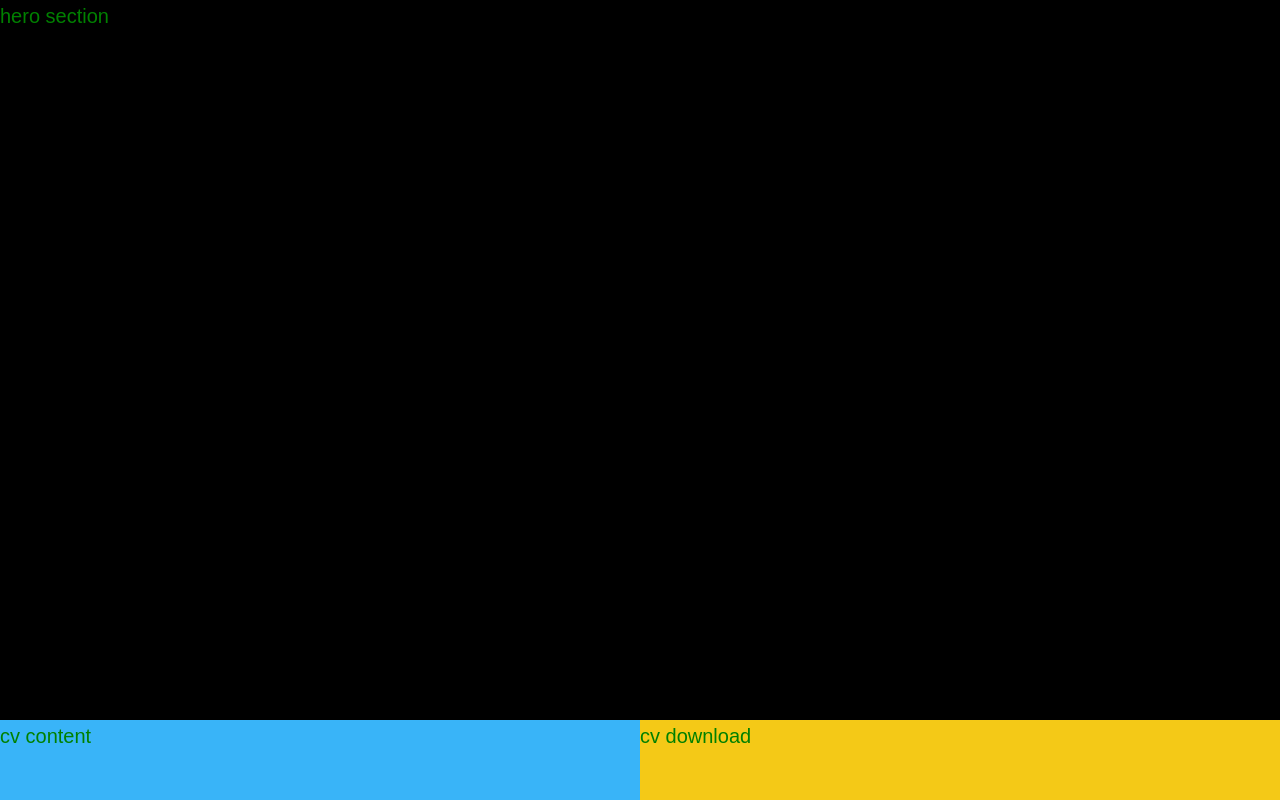
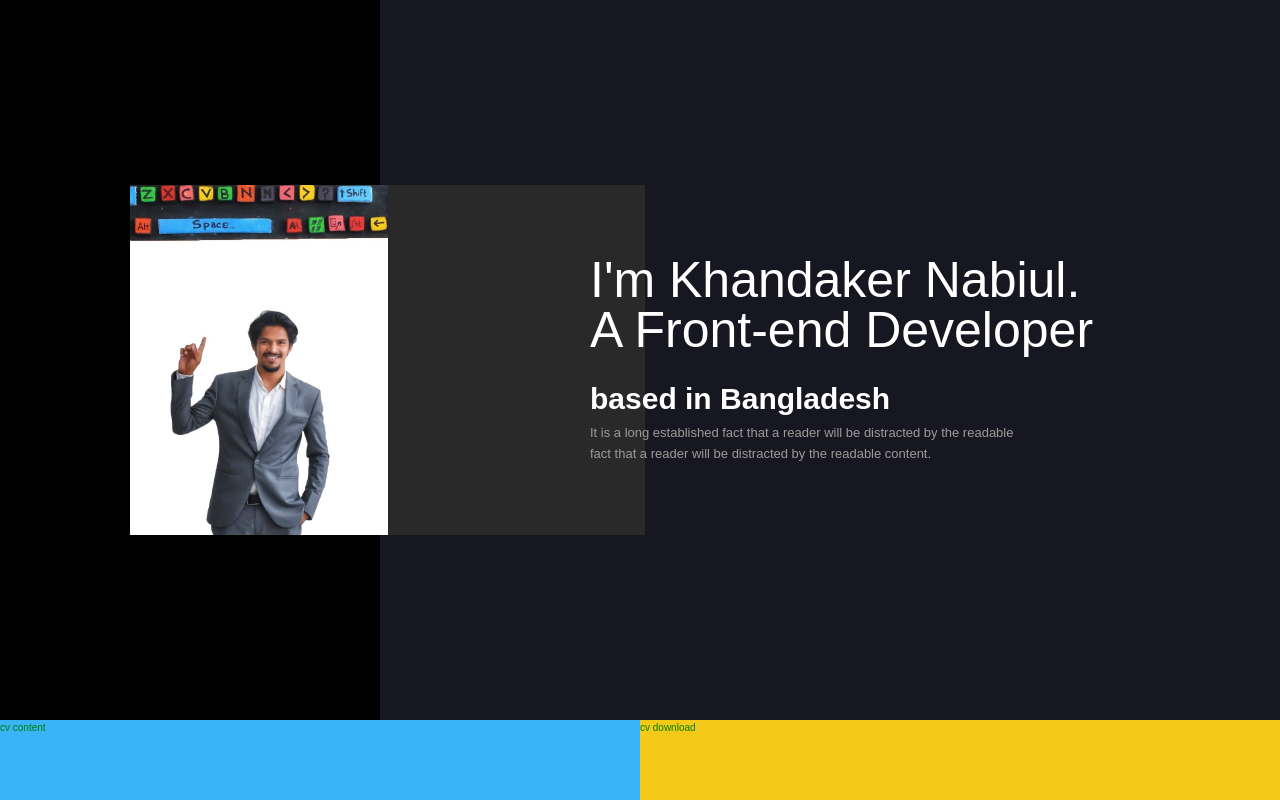
Before and after one commit to Khandaker007/porfolio, a React (Vite) app: page / in a window 1280 px wide. Shown: the top 800 px of the page. Built offline with nearby package versions, Linux system fonts and the light colour scheme.

Commit message:
complete hero section and added my image file

```diff
--- a/src/pages/home/home-page.component.jsx
+++ b/src/pages/home/home-page.component.jsx
@@ -1,11 +1,23 @@
 import React from 'react'
 
+// IMAGE
+import myPhoto from '../../asset/image/Khandaker.jpg'
+
 import './home-page.style.scss'
+import '../../sass/typography.scss'
 
 const HomePage = () => (
     <div className='home-page'>
         <section className='hero'>
-            hero section
+            <div className="hero__img-container">
+                <img className='hero__img' src={myPhoto} alt="person image"/>
+            </div>
+            <div className="hero__content">
+                <h1 className="heading-1">I'm Khandaker Nabiul.</h1>
+                <h1 className="heading-1">A Front-end Developer</h1>
+                <h3 className='heading-3'>based in Bangladesh</h3>
+                <p className='text'>It is a long established fact that a reader will be distracted by the readable<br/> fact that a reader will be distracted by the readable content.</p>
+            </div>
         </section>
         <div className="cv-content">
             cv content
--- a/src/pages/home/home-page.style.scss
+++ b/src/pages/home/home-page.style.scss
@@ -2,9 +2,10 @@
 
 .home-page{
 
-    font-size: 2rem;
-    font-weight: 400;
+    // font-size: 2rem;
+    // font-weight: 400;
     color: green;
+    background-color: $color-primary;
 
     display: grid;
     grid-template-rows: 90vh 25vw 30vw 25vw min-content 30vw 25vw 40vw repeat(2, min-content);
@@ -12,8 +13,30 @@
 }
 
 .hero{
-    background-color: $color-primary;
-    grid-column: full-start / full-end;
+    // background-color: $color-primary;
+    grid-column: center-start / full-end;
+
+    padding: 0 5rem;
+    background-image: linear-gradient(90deg,
+                                      rgba($color-primary-light, 0) 25%,
+                                      $color-primary-light 25%);
+
+    display: flex;
+    align-items: center;
+
+    &__img-container{
+        height: 35rem;
+        width: 51.5rem;
+        background-color: $color-grey-light-3;
+    }
+    &__img{
+        height: 100%;
+        width: 50%;
+    }
+
+    &__content{
+        margin-left: -5.5rem;
+    }
 }
 .cv-content{
     background-color: $color-blue;
--- a/src/sass/typography.scss
+++ b/src/sass/typography.scss
@@ -0,0 +1,30 @@
+@import '../sass/variables.scss';
+
+%heading{
+    font-weight: 400;
+}
+
+.heading-1{
+    @extend %heading;
+    font-size: 5rem;
+    color: $color-grey-light-1;
+    line-height: 1;
+}
+.heading-2{
+    @extend %heading;
+    color: $color-grey-light-1;
+    font-size: 4rem;
+    line-height: 1;
+    font-style: italic
+}
+.heading-3{
+    @extend %heading;
+    color: $color-grey-light-1;
+    font-weight: 600;
+    font-size: 3rem;
+    margin-top: 2rem;
+}
+.text{
+    font-size: 1.3rem;
+    color: $color-grey-light-2;
+}
```
Also changed, not shown: src/asset/image/Khandaker.jpg (added).
